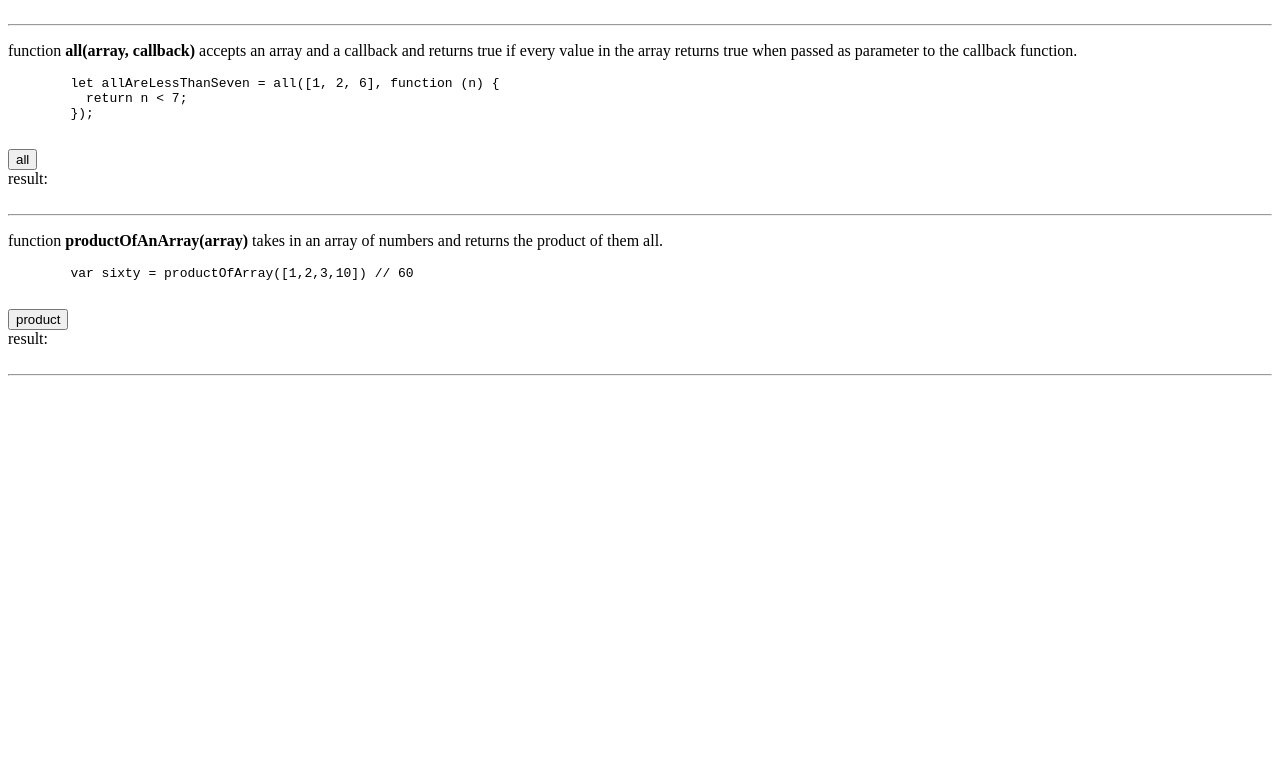
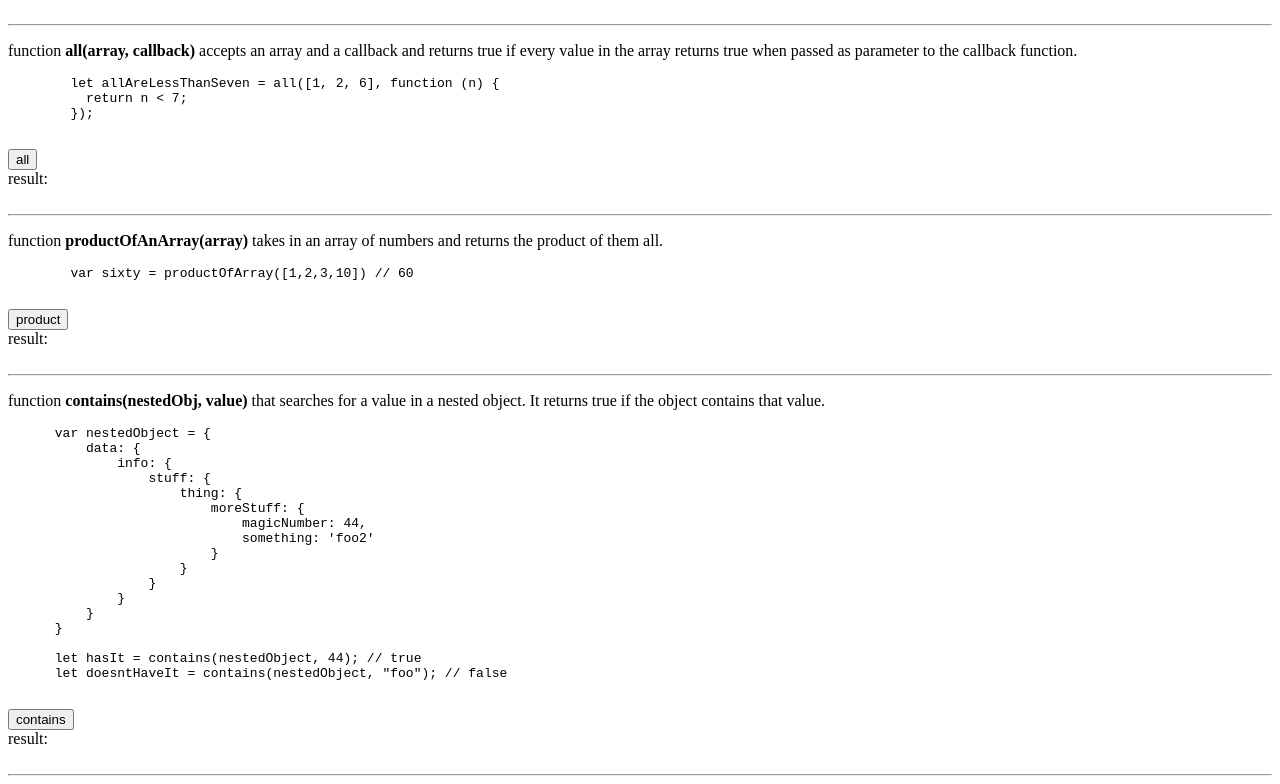
Before and after one commit to taewookim02/recursion-js, a plain HTML site: page codingame.html in a window 1280 px wide. Shown: the part 433-1217 px from the top of the page. Before the commit the page ends 817 px from the top, so only its background shows below. Drawn offline with Linux system fonts and the light colour scheme.

Commit message:
Add recursive contains

```diff
--- a/codingame.html
+++ b/codingame.html
@@ -15,6 +15,7 @@
   <script src="./js/fact.js" defer></script>
   <script src="./js/all.js" defer></script>
   <script src="./js/productOfArray.js" defer></script>
+  <script src="./js/contains.js" defer></script>
 </head>
 
 <body>
@@ -85,6 +86,34 @@
     </form>
     <br>
     <hr>
+    <form class="contains-form">
+      <p class="all-desc">function <strong>contains(nestedObj, value)</strong> that searches for a value in a nested
+        object. It returns true if the object contains that value.</p>
+      <pre>
+      var nestedObject = {
+          data: {
+              info: {
+                  stuff: {
+                      thing: {
+                          moreStuff: {
+                              magicNumber: 44,
+                              something: 'foo2'
+                          }
+                      }
+                  }
+              }
+          }
+      }
+
+      let hasIt = contains(nestedObject, 44); // true
+      let doesntHaveIt = contains(nestedObject, "foo"); // false
+      </pre>
+      <button class="contains-btn">contains</button>
+      <br>
+      <span class="contains-result">result: </span>
+    </form>
+    <br>
+    <hr>
   </div>
 </body>
 
--- /dev/null
+++ b/js/contains.js
@@ -0,0 +1,39 @@
+(() => {
+  var nestedObject = {
+    data: {
+      info: {
+        stuff: {
+          thing: {
+            moreStuff: {
+              magicNumber: 44,
+              something: "foo2",
+            },
+          },
+        },
+      },
+    },
+  };
+
+  const contains = (obj, value) => {
+    for (let key in obj) {
+      if (typeof obj[key] === "object") {
+        return contains(obj[key], value);
+      }
+      if (obj[key] === value) {
+        return true;
+      }
+    }
+
+    return false;
+  };
+
+  let hasIt = contains(nestedObject, 44); // true
+  let doesntHaveIt = contains(nestedObject, "foo"); // false
+
+  const form = document.querySelector(".contains-form");
+  form.addEventListener("submit", (e) => {
+    e.preventDefault();
+    const resultTag = form.querySelector(".contains-result");
+    resultTag.innerHTML = `result: ${hasIt}, ${doesntHaveIt}`;
+  });
+})();
```
